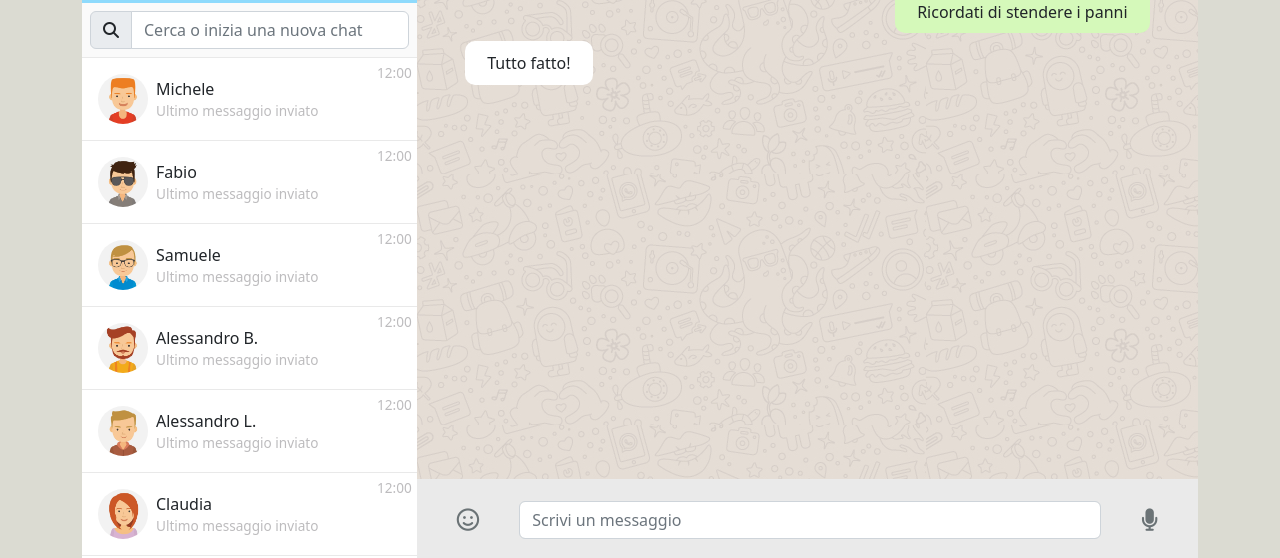
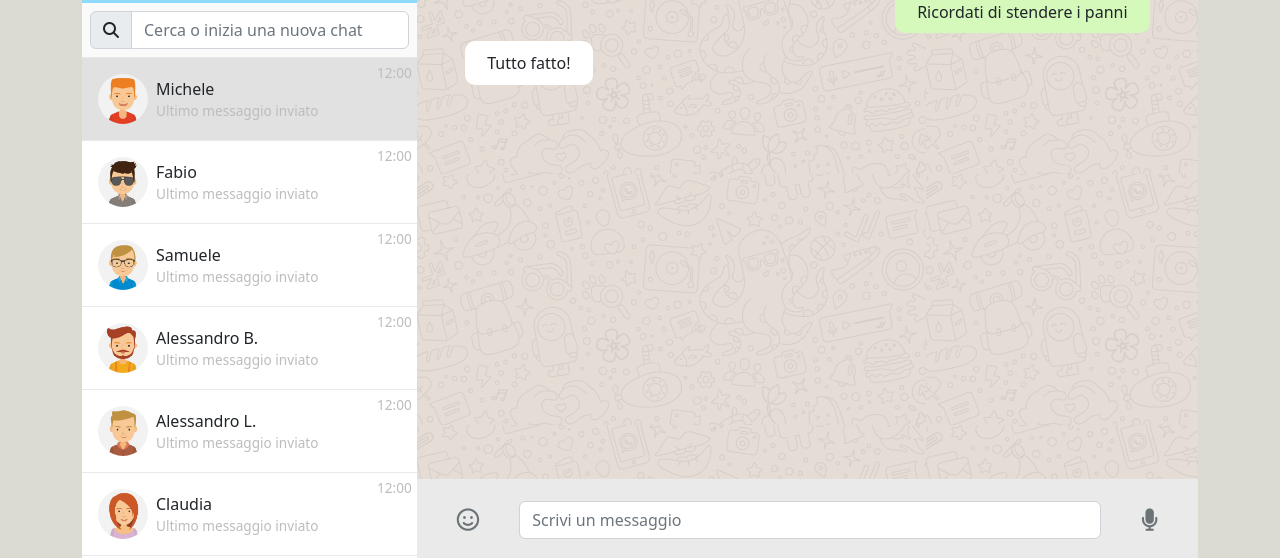
Before and after one commit to simonescoca/vue-boolzapp, a plain HTML site: page index.html in a window 1280 px wide. Shown: the part 199-757 px from the top of the page. Drawn offline with nearby package versions, Linux system fonts and the light colour scheme.

Commit message:
added :hover and active styles

```diff
--- a/style.css
+++ b/style.css
@@ -116,6 +116,14 @@ section.my_lt-sect{
     border-top: 1px solid rgb(233, 233, 233);
 }
 
+.my_single-chat:hover{
+    background-color: #f2f2f2;
+}
+
+.my_active-single-chat{
+    background-color: #e1e1e1;
+}
+
 .my_single-chat-img-container{
     height: 50px;
     margin-right: .5rem;
```
